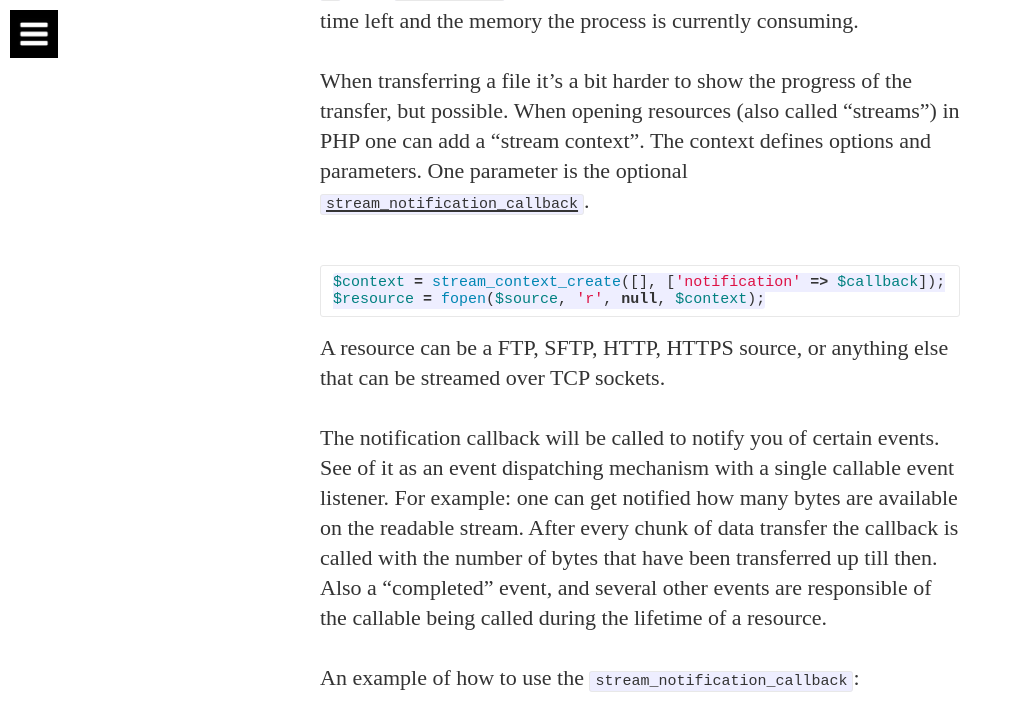
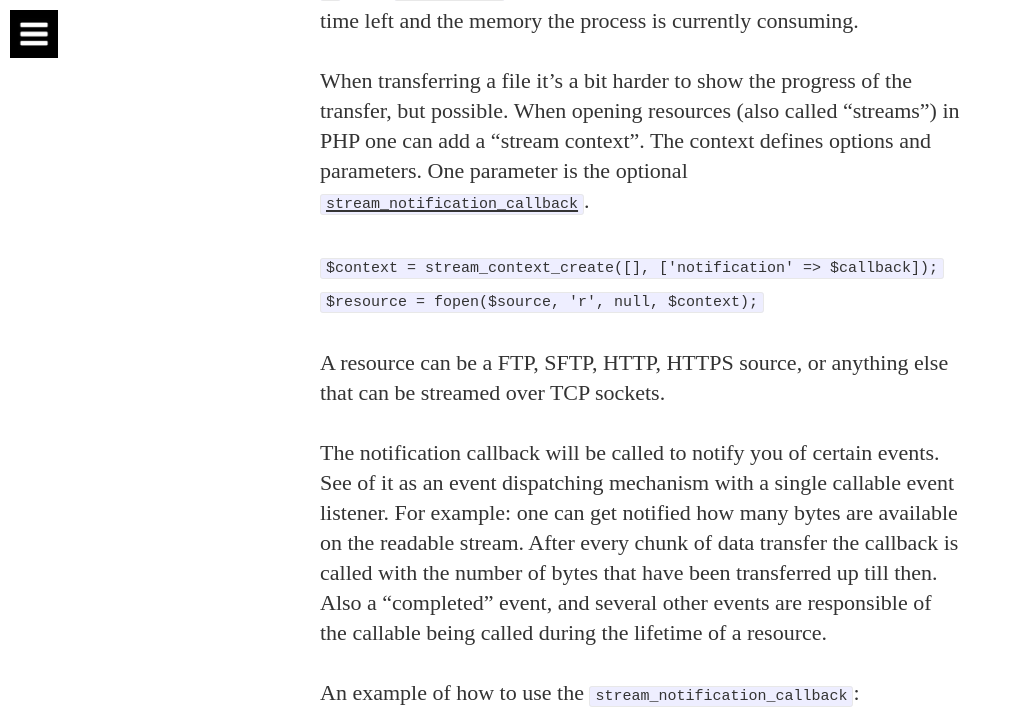
Before and after one commit to hannesvdvreken/hannesvdvreken.github.io, a Jekyll site: the page built from _posts/2015-05-12-stream-progress.md, in a window 1280 px wide and 900 px high, scrolled down 1720 px, cut to the strip 0-723 px from the top of the window. Shown: the whole strip, without its empty margins (0-1013 px from the left). Built offline with Jekyll 4.4.1, drawn with Linux system fonts in a browser that asks for light colours; nearby versions of some CDN libraries; some web fonts are replaced; comment, search, counter and statistics services are not loaded.

Commit message:
Code block doens't work ok

````diff
--- a/_posts/2015-05-12-stream-progress.md
+++ b/_posts/2015-05-12-stream-progress.md
@@ -25,10 +25,8 @@ When you call any Symfony console application you can indicate the verbosity you
 
 When transferring a file it's a bit harder to show the progress of the transfer, but possible. When opening resources (also called "streams") in PHP one can add a "stream context". The context defines options and parameters. One parameter is the optional [`stream_notification_callback`](http://php.net/manual/en/function.stream-notification-callback.php).
 
-```php
-$context = stream_context_create([], ['notification' => $callback]);
-$resource = fopen($source, 'r', null, $context);
-```
+`$context = stream_context_create([], ['notification' => $callback]);`
+`$resource = fopen($source, 'r', null, $context);`
 
 A resource can be a FTP, SFTP, HTTP, HTTPS source, or anything else that can be streamed over TCP sockets.
 
````
